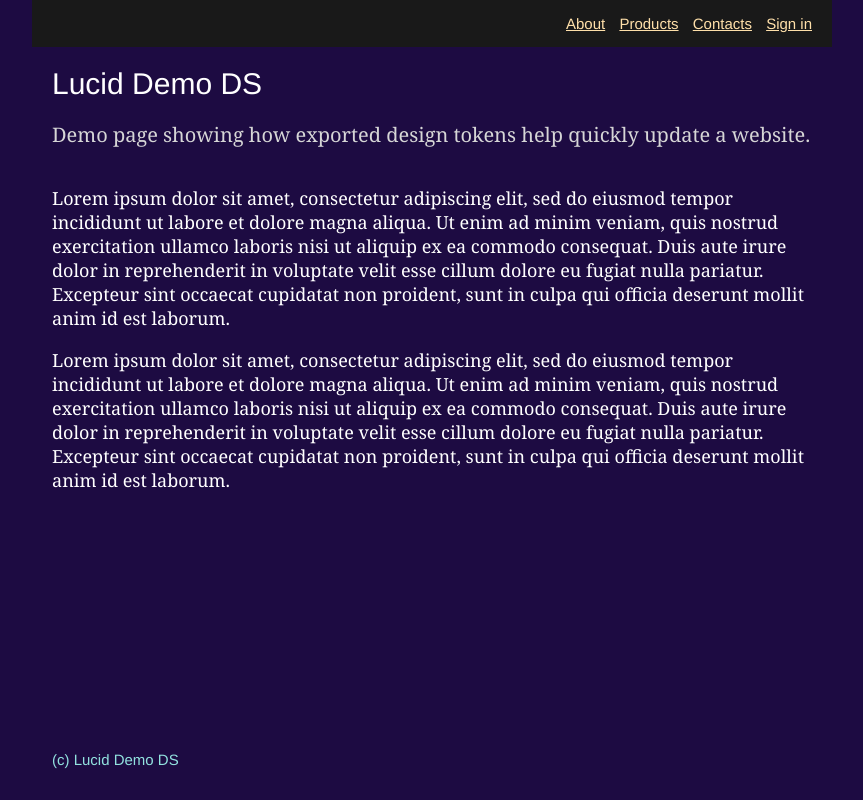
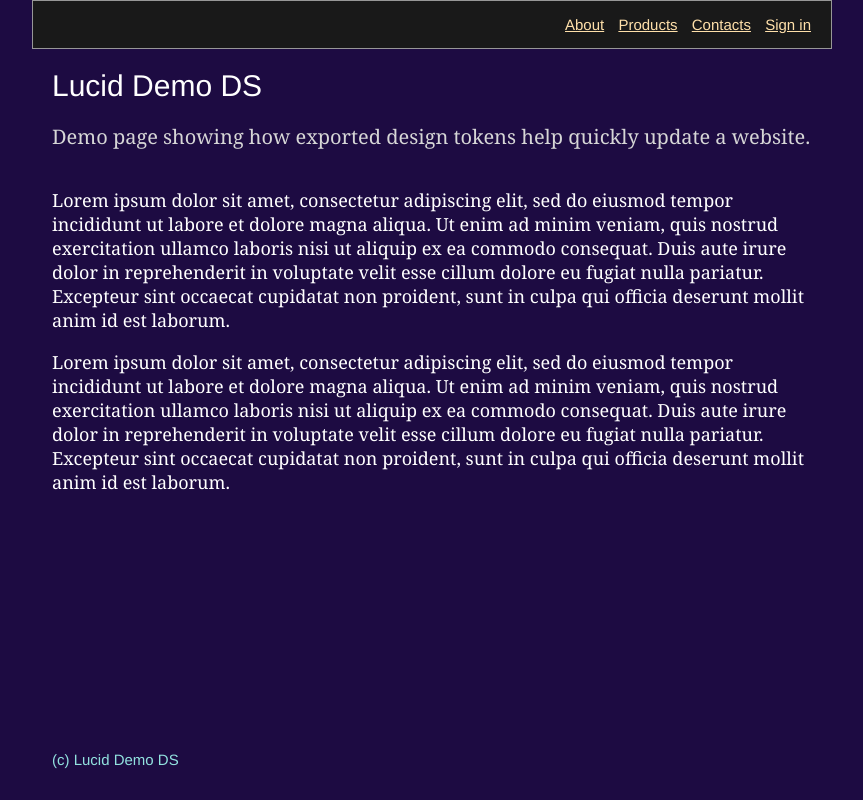
Before and after one commit to kuindji/lucid-demo, a plain HTML site: page index.html in a window 1280 px wide. Shown: the whole page, without its empty margins (208-1071 px from the left). Drawn offline with Linux system fonts and the light colour scheme.

Commit message:
File update on 2019-08-29 11:19:14.839425

```diff
--- a/_layer_styles.css
+++ b/_layer_styles.css
@@ -1,4 +1,7 @@
 .top-menu {
      background-color: var(--top-menu-background-color);
+     border-width: var(--top-menu-border-width);
+     border-color: var(--top-menu-border-color);
+     border-style: var(--top-menu-border-style);
      box-shadow: var(--top-menu-offset-x) var(--top-menu-offset-y) var(--top-menu-blur) var(--top-menu-spread) var(--top-menu-color);
 }
```
